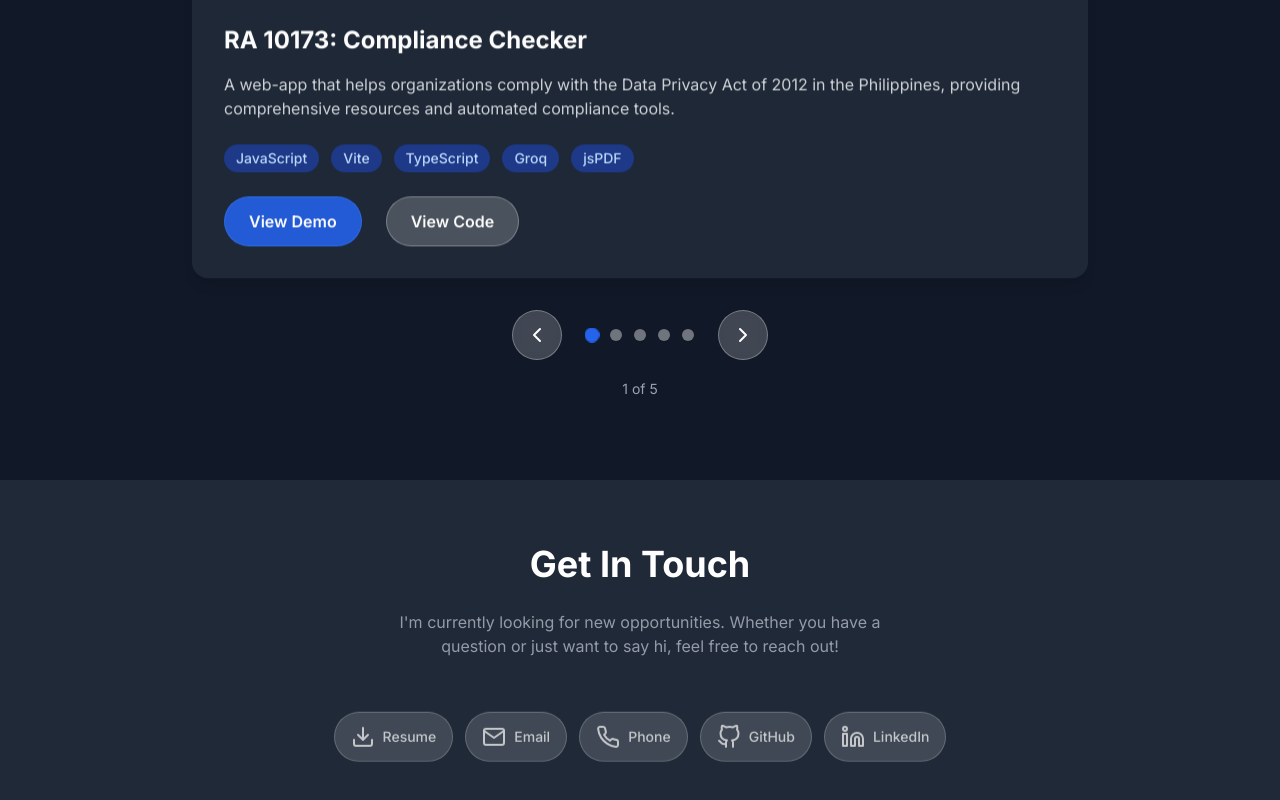
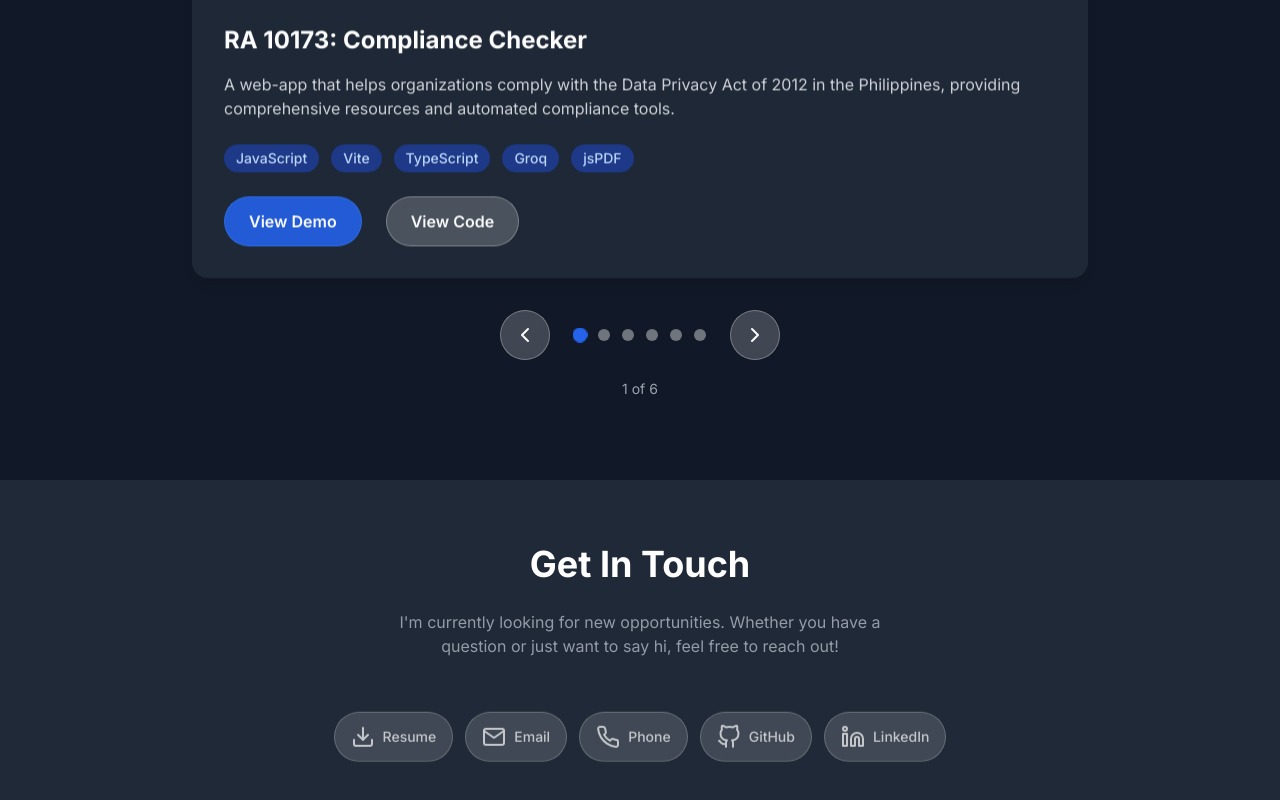
Before and after one commit to yop-dev/portfolio, a React (Vite) app: page / in a window 1280 px wide. Shown: the part 2906-3706 px from the top of the page. Built offline with nearby package versions, Linux system fonts and the light colour scheme; the HTML template or start-up script is replaced by a standard one.

Commit message:
projects: events scheduler

```diff
--- a/src/components/Projects.jsx
+++ b/src/components/Projects.jsx
@@ -7,6 +7,8 @@ import interviewerImage from '../images/interviewer.png';
 import thesisImage from '../images/thesis.png';
 import legislationImage from '../images/legislation.png';
 import adshieldImage from '../images/adshieldAI.png';
+import eventsImage from '../images/events.png';
+
 
 
 const Projects = () => {
@@ -59,6 +61,15 @@ const Projects = () => {
       technologies: ['Node.js', 'React', 'Next.js', 'Groq', 'Vercel CLI'],
       demoLink: 'https://career-launch-ai.vercel.app',
       codeLink: 'https://github.com/yop-dev/ai-resume-critic',
+    },
+      {
+      title: 'Event Scheduler',
+      description:
+        'A web application built with Ruby on Rails, and PostgreSQL that allows users to create, manage, and share events with a user-friendly interface and robust backend functionality.',
+      image: eventsImage,
+      technologies: ['Ruby on Rails', 'Postgresql', 'Javascript', 'HTML5', 'CSS3'],
+      demoLink: 'events-app-p6og.onrender.com',
+      codeLink: 'https://github.com/yop-dev/rails-events-app',
     },
     {
       title: 'AdShield AI',
```
Also changed, not shown: src/images/events.png (added).
